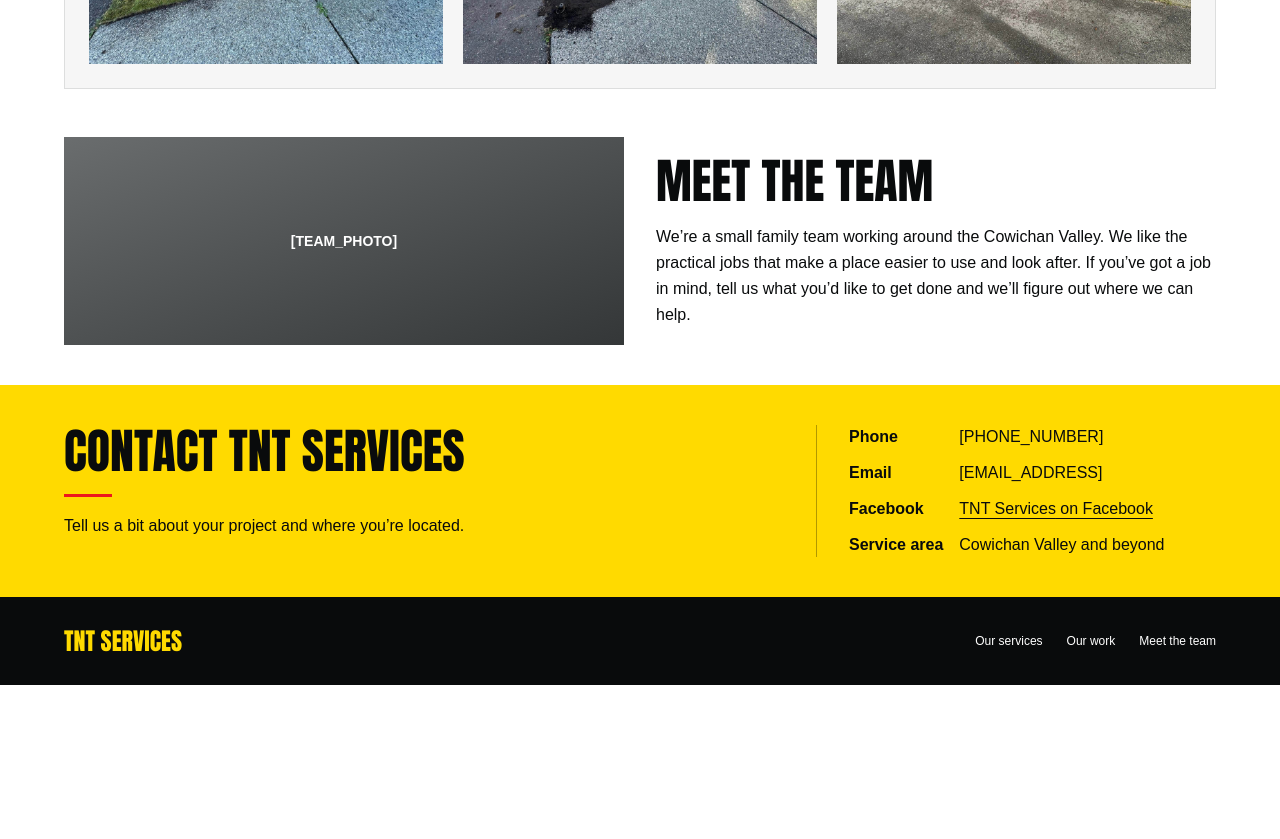
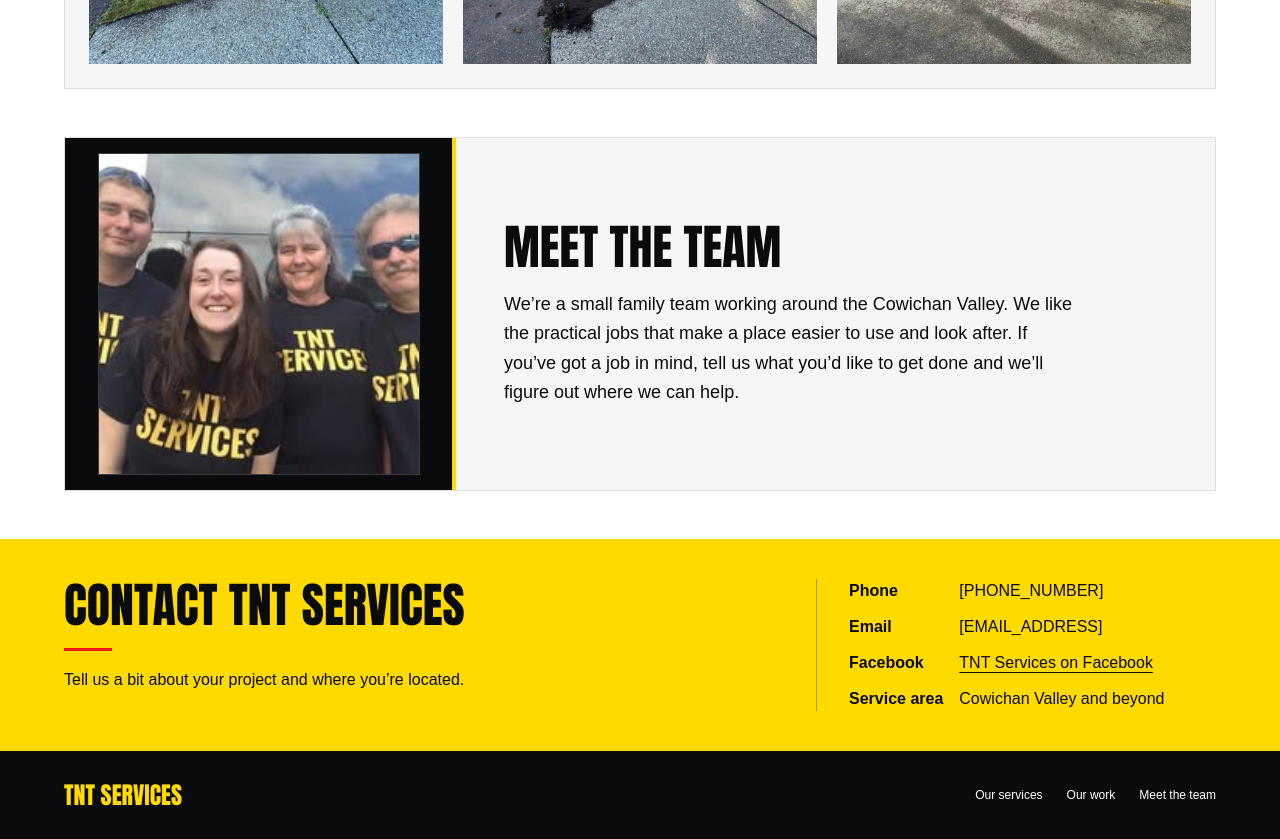
Before and after one commit to avpcan/TNT-Services, a Next.js app: page / in a window 1280 px wide. Shown: the part 2300-3139 px from the top of the page. Before the commit the page ends 2985 px from the top, so only its background shows below. Built offline with nearby package versions, Linux system fonts and the light colour scheme.

Commit message:
Added photo to about section

```diff
--- a/src/components/about-section.tsx
+++ b/src/components/about-section.tsx
@@ -1,12 +1,24 @@
+import Image from "next/image";
 import { business } from "../content/business";
 
 export default function AboutSection() {
   return (
-    <section id="team" className="shell grid items-center gap-8 pb-10 md:grid-cols-2" aria-labelledby="team-title">
-      <div className="photo-placeholder min-h-52 bg-gradient-to-br from-[#6a6d6e] to-[#343738]">[TEAM_PHOTO]</div>
-      <div>
-        <h2 id="team-title" className="heading uppercase">Meet the team</h2>
-        <p className="copy mt-4">{business.teamIntroduction}</p>
+    <section id="team" className="shell pb-10 sm:pb-12" aria-labelledby="team-title">
+      <div className="grid border border-ink/10 bg-moss/35 md:grid-cols-[minmax(17rem,0.85fr)_1.65fr]">
+        <div className="self-center px-6 py-8 sm:p-10 md:col-start-2 md:row-start-1 lg:p-12">
+          <h2 id="team-title" className="heading uppercase">Meet the team</h2>
+          <p className="mt-4 max-w-xl leading-relaxed sm:text-lg">{business.teamIntroduction}</p>
+        </div>
+        <div className="flex items-center justify-center border-t-4 border-yellow bg-ink p-3 sm:p-4 md:col-start-1 md:row-start-1 md:border-r-4 md:border-t-0">
+          <Image
+            src="/images/MeetTheTeam.jpg"
+            alt="Four members of the TNT Services team wearing company shirts"
+            width={206}
+            height={206}
+            unoptimized
+            className="h-auto w-full max-w-80 ring-1 ring-white/20"
+          />
+        </div>
       </div>
     </section>
   );
```
